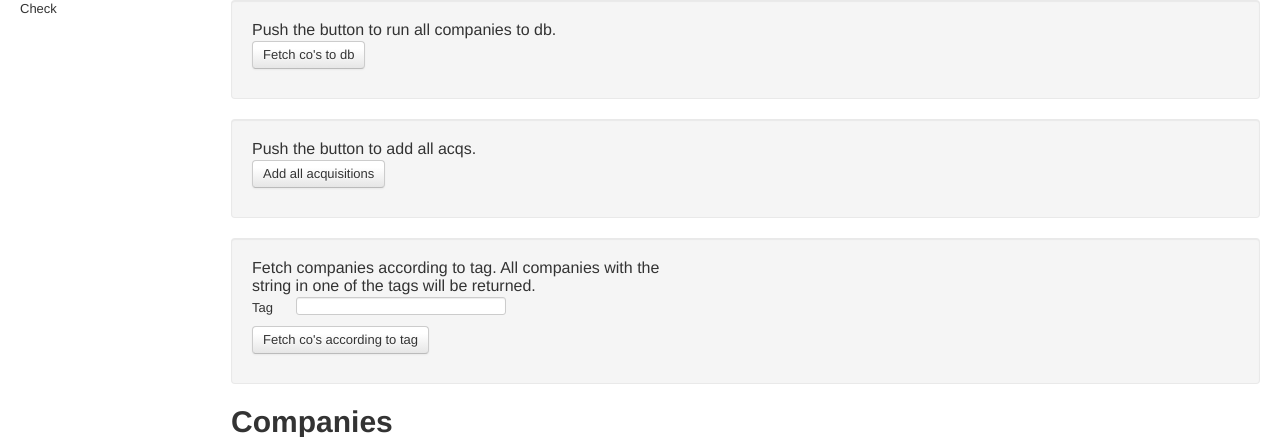
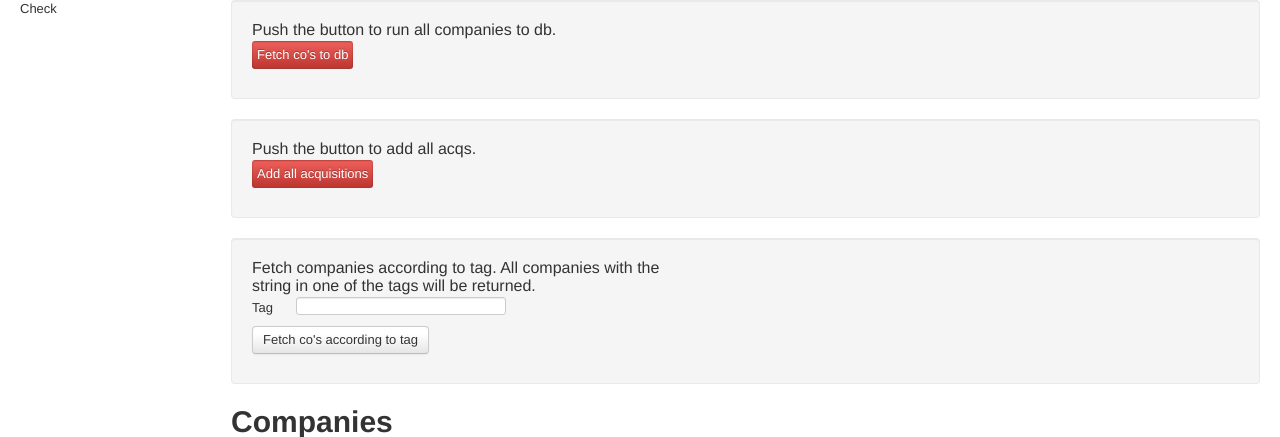
Before and after one commit to Seppala/crunchstats, a Django app: page / in a window 1280 px wide. Shown: the top 437 px of the page. Run offline with Django 3.2, Linux system fonts and the light colour scheme; style sheets or scripts are compiled from the project's sources; parts of the project's set-up code (start-up, migrations or seed data) failed here and were passed over.

```diff
--- a/crunch/main/templates/base.html
+++ b/crunch/main/templates/base.html
@@ -1,5 +1,7 @@
 <html>
 	<head>
+		<title>Crunchstats Engine</title>
+		<link rel="icon" type="image/png" href="media/pics/favicon.ico">
 		<link rel="stylesheet/less" type="text/css" href="media/less/bootstrap.less">
 		<script src="media/less-1.2.1.min.js" type="text/javascript"></script>
 	</head>
--- a/crunch/main/templates/home.html
+++ b/crunch/main/templates/home.html
@@ -13,7 +13,7 @@
 					</tr>
 					<tr>
 						<td colspan="2">
-							<input type="submit" value="Fetch co's to db" class="btn">
+							<input type="submit" value="Fetch co's to db" class="btn-danger">
 						</td>
 					</tr>
 				</table>
@@ -30,7 +30,7 @@
 					</tr>
 					<tr>
 						<td colspan="2">
-							<input type="submit" value="Add all acquisitions" class="btn">
+							<input type="submit" value="Add all acquisitions" class="btn-danger">
 						</td>
 					</tr>
 				</table>
@@ -75,7 +75,7 @@
 		{% endfor %}
 		<form action="/search/" method="get">
 		        <input type="text" name="q">
-		        <input type="submit" value="Search">
+		        <input type="submit" value="Search" class="btn">
 		    </form>
 
 {% endblock %}
--- a/crunch/main/views.py
+++ b/crunch/main/views.py
@@ -21,7 +21,11 @@ def raised_by_tag(request):
 
 	cos = get_by_tag(tag)
 
-	return render_to_response('by_tag.html', {'companies': cos, 'tag': tag}, context_instance=RequestContext(request))
+	#order the company list
+	#co_sorted = sorted(cos, key=lambda d: (d['name']))
+	co_sorted = cos.sort(key=lambda x:(x['name']))
+
+	return render_to_response('by_tag.html', {'companies': co_sorted, 'tag': tag}, context_instance=RequestContext(request))
 
 #saves all the crunchbase companies to a database.
 def save_crunchbase(request):
```
Also changed, not shown: crunch/main/tests.py (+4 -4 lines), 2 other files.
